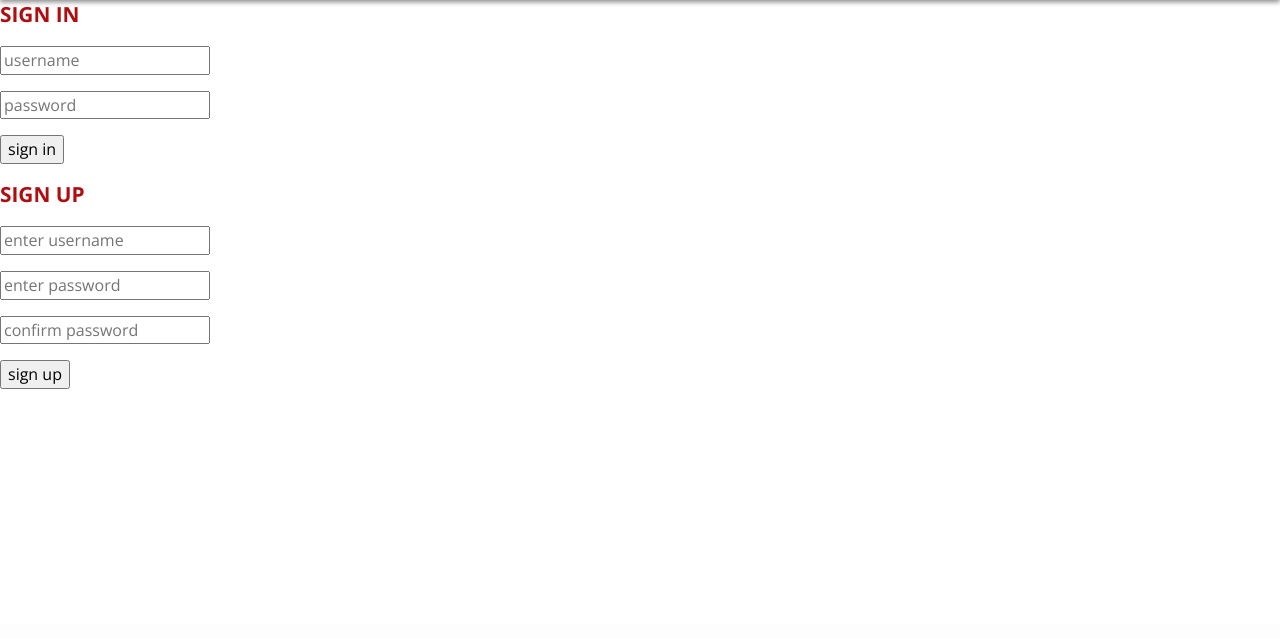
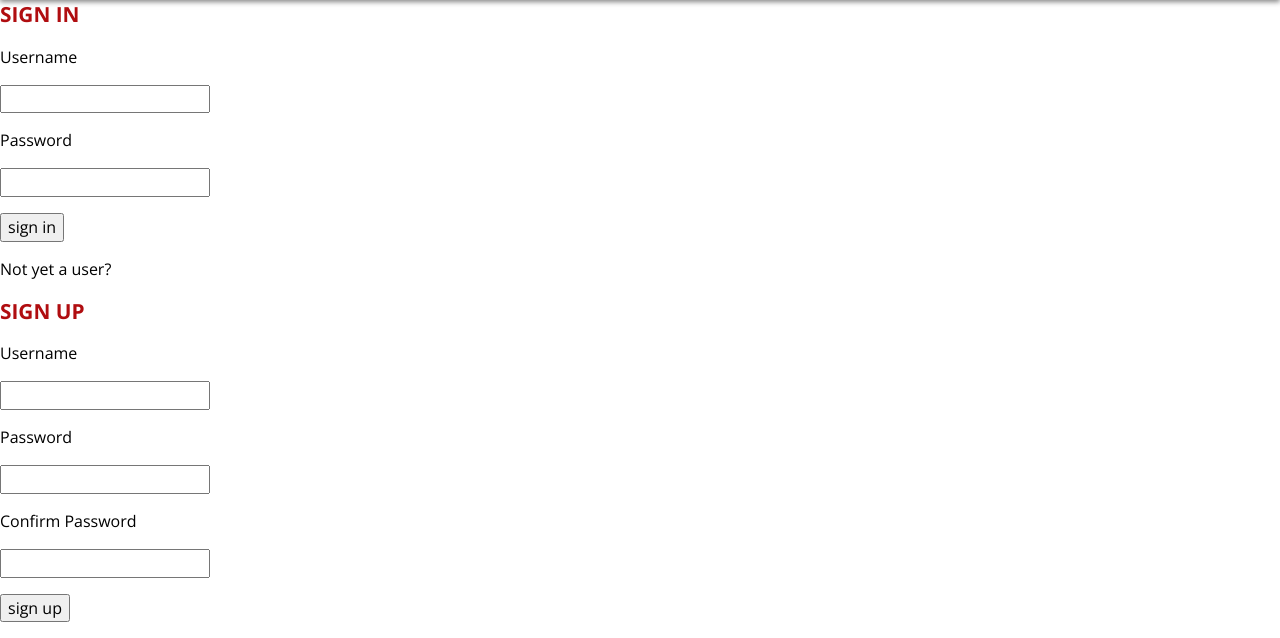
Before and after one commit to kuan9611/info2300_final, a PHP site: page /login.php in a window 1280 px wide. Shown: the part 176-814 px from the top of the page. Before the commit the page ends 565 px from the top, so only its background shows below. Run offline with PHP 8.4, Linux system fonts and the light colour scheme; data that the repository does not hold is empty; some libraries are stand-ins or nearby versions.

Commit message:
Add files via upload

```diff
--- a/FinalProject/login.php
+++ b/FinalProject/login.php
@@ -1,5 +1,5 @@
 <?php include_once("includes/header.php"); ?>
-
+<div id="login">
 	<div id="login-area">
 		<?php
 
@@ -39,8 +39,10 @@
 
 		<h3>SIGN IN</h3>
 		<form id="login-form" method="get">
-		<p><input type="text" name="username" placeholder="username"></p>
-	    <p><input type="password" name="password" placeholder="password"></p>
+			<p>Username</p>
+			<input type="text" name="username" placeholder="">
+		  <p>Password</p>
+		  <input type="password" name="password" placeholder="">
 		  <p><input class="submit" type="submit" name="login-submit" value="sign in"></p>
 		</form>
 	</div>
@@ -104,17 +106,21 @@
 		}
 
 		?>
-
+		<p>Not yet a user?</p>
 		<h3>SIGN UP</h3>
 		<form id="signup-form" method="post">
-		<p><input type="text" name="username" placeholder="enter username"></p>
-	    <p><input type="password" name="password1" placeholder="enter password"></p>
-	    <p><input type="password" name="password2" placeholder="confirm password"></p>
+			<p>Username</p>
+			<input type="text" name="username" placeholder="">
+			<p>Password</p>
+		  <input type="password" name="password1" placeholder="">
+		  <p>Confirm Password</p>
+		  <input type="password" name="password2" placeholder="">
 		    <p><input class="submit" type="submit" name="signup-submit" value="sign up"></p>
 		</form>
 	</div>
-
 </div>
+</div>
+<div id="divider"></div>
 </body>
 
 </html>
```
Lines whose indentation alone changed are shown as unchanged.
